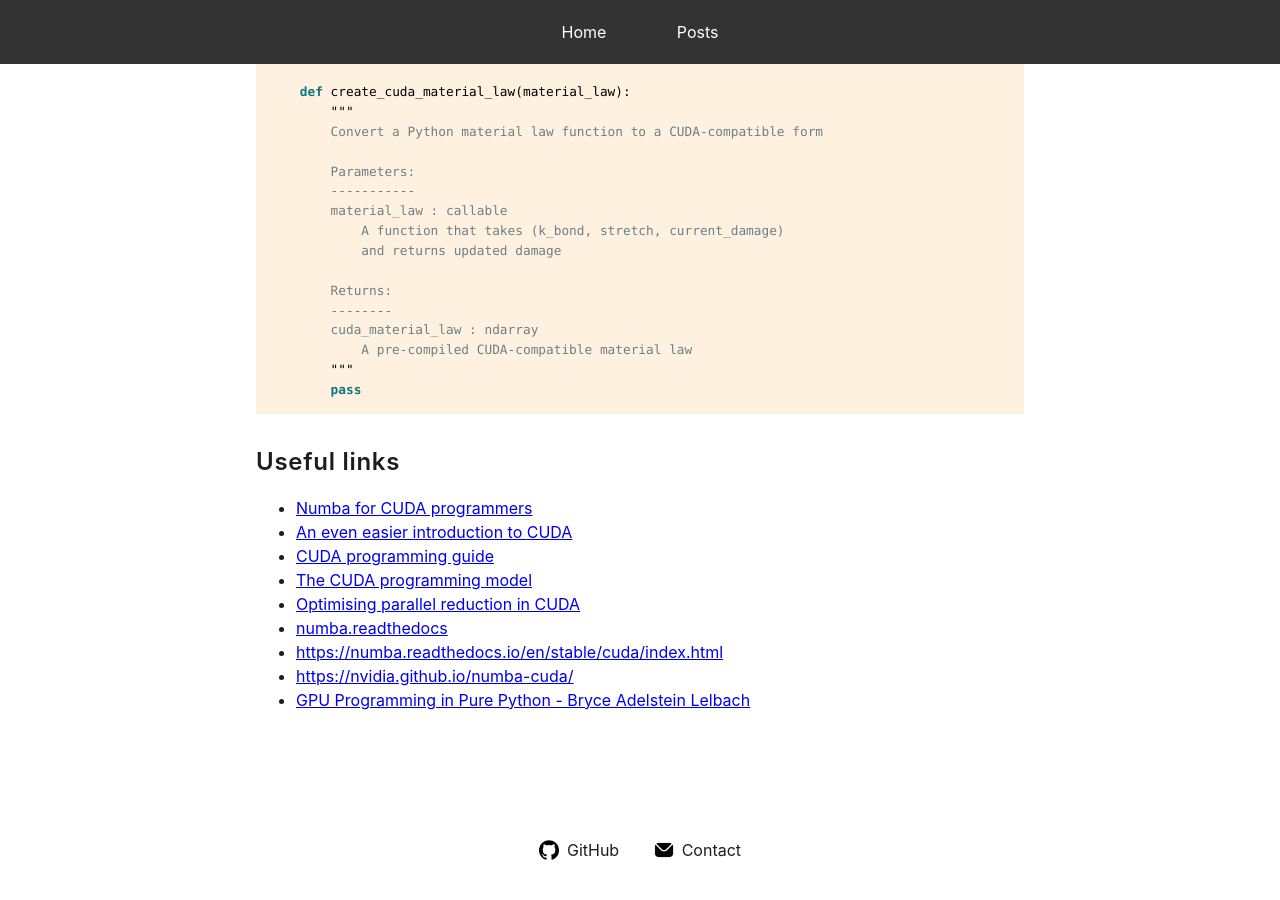
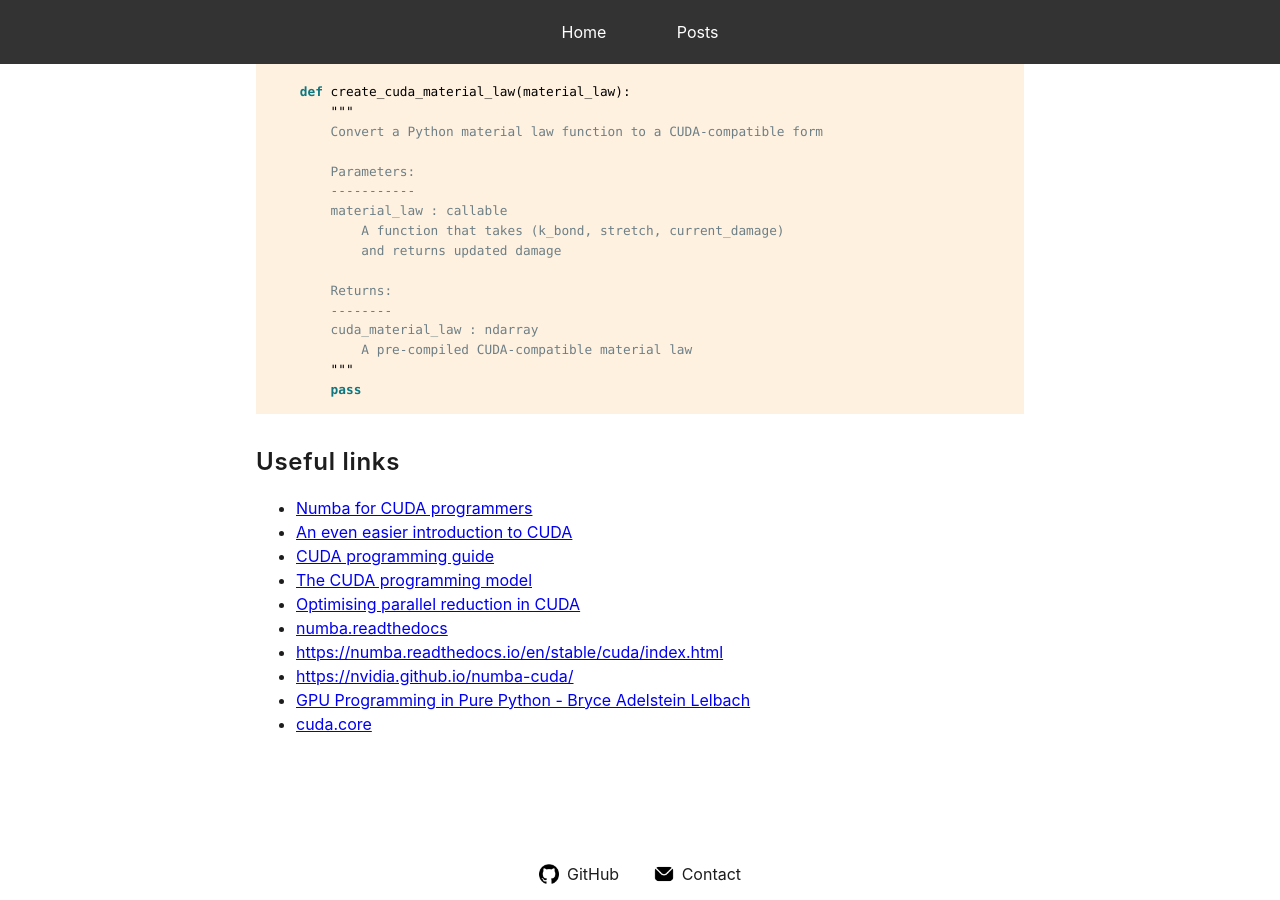
Before and after one commit to mark-hobbs/mark-hobbs.github.io, a Jekyll site: the page built from _posts/2025-02-03-cuda.md, in a window 1280 px wide and 900 px high, scrolled down 7222 px. Built offline with Jekyll 4.4.1, drawn with Linux system fonts in a browser that asks for light colours; before the commit the page ends 8098 px from its top, so only the background shows below that.

Commit message:
General updates

```diff
--- a/_posts/2025-02-03-cuda.md
+++ b/_posts/2025-02-03-cuda.md
@@ -356,3 +356,4 @@ class ConstitutiveLaw:
 - [https://numba.readthedocs.io/en/stable/cuda/index.html](https://numba.readthedocs.io/en/stable/cuda/index.html)
 - [https://nvidia.github.io/numba-cuda/](https://nvidia.github.io/numba-cuda/)
 - [GPU Programming in Pure Python - Bryce Adelstein Lelbach](https://www.youtube.com/watch?v=8utSRblGEB0&ab_channel=PyConUS)
+- [cuda.core](https://nvidia.github.io/cuda-python/cuda-core/latest/)
```
